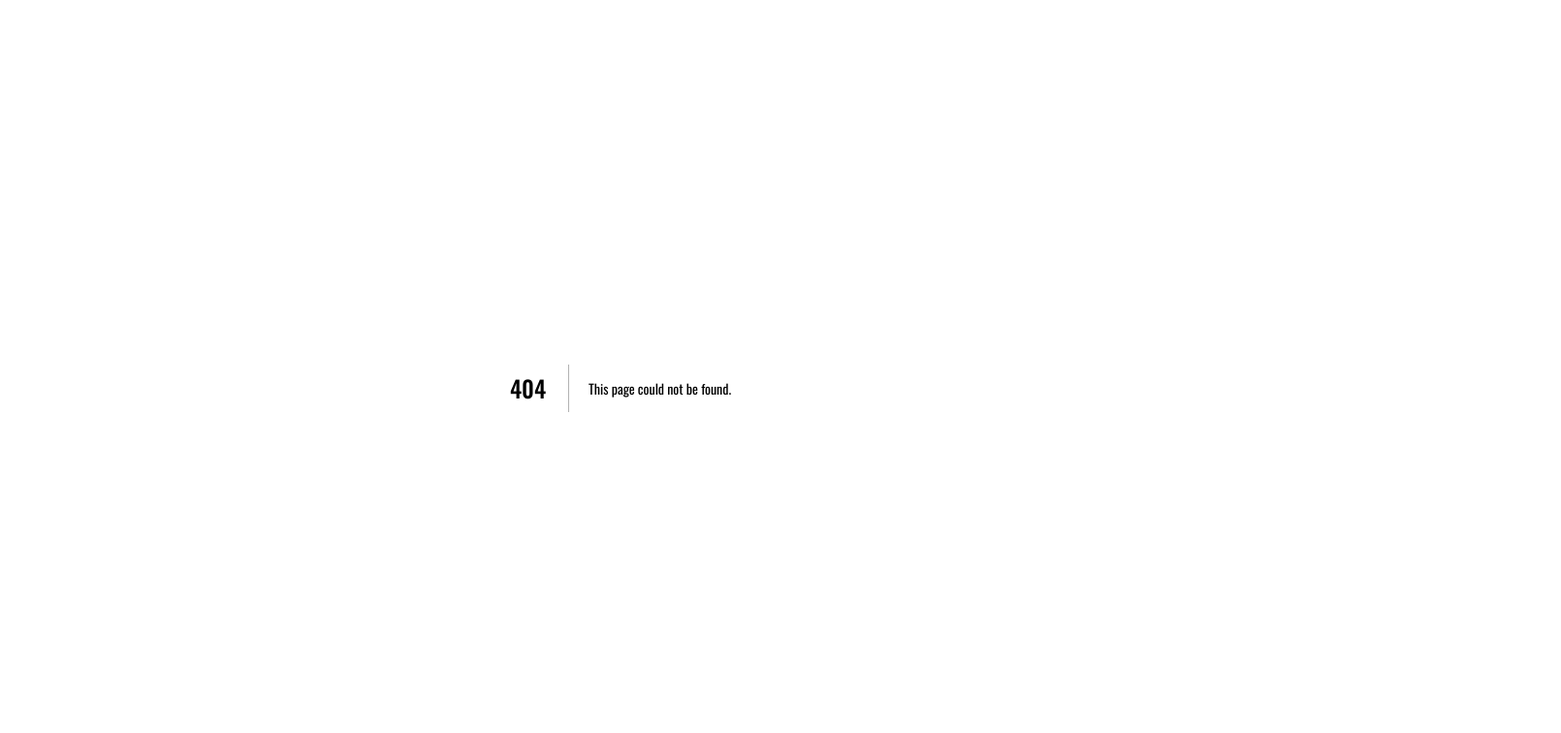
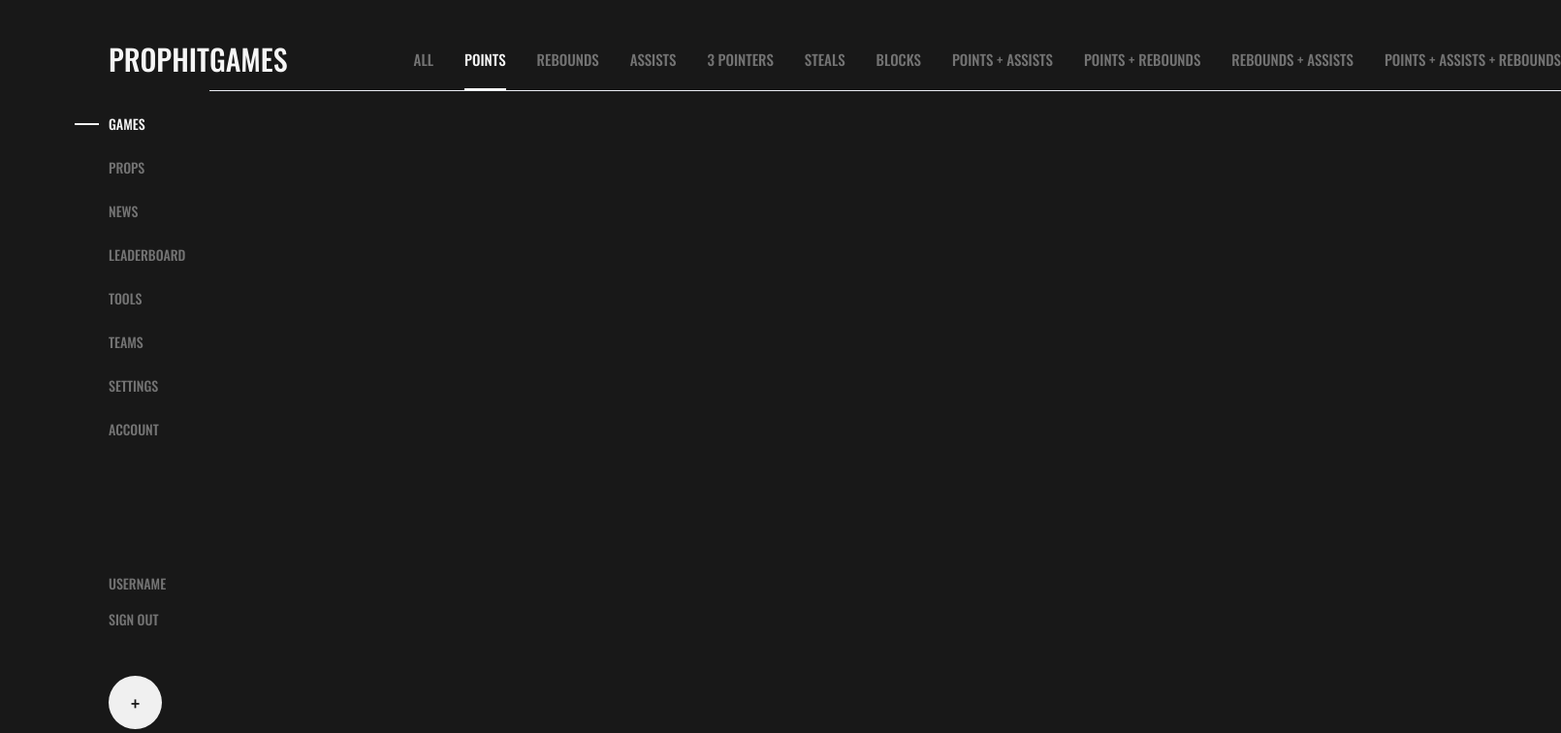
Before and after one commit to jDelille/prophit, a Next.js app: page /games in a window 1280 px wide. Before the commit this address had no page. Shown: the top 756 px of the page at 97% size, 1610 px wide, since content can reach past the window. Built offline with nearby package versions, Linux system fonts and the light colour scheme.

Commit message:
wip: adding pages

```diff
--- /dev/null
+++ b/app/games/page.tsx
@@ -0,0 +1,23 @@
+"use client";
+
+import Header from "@/components/header/Header";
+import Labels from "@/components/labels/Labels";
+import { getLabelsByLeague } from "@/constants/labels";
+import React, { useState } from "react";
+
+type PageProps = {};
+
+const Page: React.FC<PageProps> = () => {
+  const [prop, setProp] = useState<string>("Points");
+  const [propCount, setPropCount] = useState(0);
+  const labelList = getLabelsByLeague("nba");
+  return (
+    <div className="page">
+      <div className="main">
+        <Header setProp={setProp} activeProp={prop} />
+      </div>
+    </div>
+  );
+};
+
+export default Page;
--- a/app/layout.tsx
+++ b/app/layout.tsx
@@ -1,6 +1,7 @@
 import type { Metadata } from "next";
 import { Oswald } from "next/font/google";
-import '../scss/globals.scss';
+import Navbar from "@/components/navbar/Navbar";
+import "../scss/globals.scss";
 
 const oswald = Oswald({
   subsets: ["latin"],
@@ -13,15 +14,17 @@ export const metadata: Metadata = {
   description: "A sports prop bet analyzer",
 };
 
-
 export default function RootLayout({
   children,
 }: Readonly<{
   children: React.ReactNode;
 }>) {
   return (
-    <html lang="en" className={oswald.variable}>
-      <body >
+    <html lang="en" className={oswald.variable} suppressHydrationWarning>
+      <body className="layout">
+        <div className="side">
+          <Navbar />
+        </div>
         {children}
       </body>
     </html>
--- a/components/filters/Filters.tsx
+++ b/components/filters/Filters.tsx
@@ -30,7 +30,7 @@ const Filters: React.FC<FiltersProps> = ({setProp, activeProp}) => {
     <div className={styles.filter}>
       <ul>
         {props.map((prop) => (
-          <li onClick={() => handlePropClick(prop)} className={activeProp === prop ? styles.active : ""}>{prop}</li>
+          <li key={prop} onClick={() => handlePropClick(prop)} className={activeProp === prop ? styles.active : ""}>{prop}</li>
         ))}
       </ul>
     </div>
--- a/components/header/Header.tsx
+++ b/components/header/Header.tsx
@@ -1,7 +1,10 @@
+"use client";
+
 import React, { useEffect, useRef } from "react";
 import styles from "./Header.module.scss";
 import Filters from "../filters/Filters";
 import gsap from "gsap";
+import { usePathname } from "next/navigation";
 
 type HeaderProps = {
   setProp: (val: string) => void;
@@ -11,22 +14,37 @@ type HeaderProps = {
 const Header: React.FC<HeaderProps> = ({ setProp, activeProp }) => {
   const titleRef = useRef<HTMLDivElement>(null);
   const filtersRef = useRef<HTMLDivElement>(null);
+  const pathname = usePathname();
 
   useEffect(() => {
+    if (!titleRef.current || !filtersRef.current) return;
+
+    // Set initial hidden state
+    gsap.set(titleRef.current, { y: -40, opacity: 0 });
+    gsap.set(filtersRef.current, { y: -20, opacity: 0 });
+
     const tl = gsap.timeline();
 
-  tl.from(titleRef.current, {
-    y: -40,
-    opacity: 0,
+    tl.to(titleRef.current, {
+      y: 0,
+      opacity: 1,
       duration: 0.5,
       ease: "power2.out",
-  }).from(filtersRef.current, {
-    y: -20,
-    opacity: 0,
+    }).to(
+      filtersRef.current,
+      {
+        y: 0,
+        opacity: 1,
         duration: 0.5,
         ease: "power2.out",
-  }, "<");
-}, []);
+      },
+      "<"
+    );
+
+    return () => {
+      tl.kill();
+    };
+  }, [pathname]);
 
   const today = new Date().toLocaleDateString("en-US", {
     weekday: "long",
@@ -38,13 +56,13 @@ useEffect(() => {
   return (
     <div className={styles.header}>
       <div className={styles.title} ref={titleRef}>
-        <p>Props</p>
+        <p>{pathname.replace("/", "")}</p>
         {/* <p>{today}</p> Uncomment this if you want to display the full date */}
       </div>
 
       {/* Wrap Filters in a div to target it for animation */}
       <div ref={filtersRef}>
-        <Filters setProp={setProp} activeProp={activeProp} />
+        <Filters setProp={setProp} activeProp={activeProp}  />
       </div>
     </div>
   );
--- a/components/navbar/Navbar.module.scss
+++ b/components/navbar/Navbar.module.scss
@@ -1,4 +1,4 @@
-@use '../../scss/variables.scss' as var;
+@use "../../scss/variables.scss" as var;
 
 .navbar {
   width: 100%;
@@ -27,9 +27,14 @@
     font-weight: 500;
     color: var.$gray;
     li {
-      cursor: pointer;
-      &:hover {
-        color: var.$offwhite;
+      a {
+        color: var.$gray;
+        text-decoration: none;
+        cursor: pointer;
+
+        &:hover {
+          color: var.$offwhite;
+        }
       }
     }
 
--- a/components/navbar/Navbar.tsx
+++ b/components/navbar/Navbar.tsx
@@ -1,6 +1,9 @@
+"use client";
 import React, { useEffect, useRef } from "react";
 import styles from "./Navbar.module.scss";
 import gsap from "gsap";
+import Link from "next/link";
+import { usePathname } from "next/navigation";
 
 type NavbarProps = {};
 
@@ -9,37 +12,55 @@ const Navbar: React.FC<NavbarProps> = () => {
   const linksRef = useRef<HTMLUListElement>(null);
   const userLinksRef = useRef<HTMLUListElement>(null);
   const favoritesRef = useRef<HTMLDivElement>(null);
+  const pathname = usePathname();
 
  useEffect(() => {
+  if (
+    !logoRef.current ||
+    !linksRef.current ||
+    !userLinksRef.current ||
+    !favoritesRef.current
+  )
+    return;
+
+  // Reset to hidden state
+  gsap.set(logoRef.current, { x: -30, opacity: 0 });
+  gsap.set(linksRef.current.querySelectorAll("li"), { x: -50, opacity: 0 });
+  gsap.set(userLinksRef.current.querySelectorAll("li"), { x: -50, opacity: 0 });
+  gsap.set(favoritesRef.current, { x: -50, opacity: 0 });
+
   const tl = gsap.timeline();
 
-  tl.from(logoRef.current, {
-    x: -30,
-    opacity: 0,
+  tl.to(logoRef.current, {
+    x: 0,
+    opacity: 1,
     duration: 0.5,
     ease: "power2.out",
   });
 
   const combinedItems: Element[] = [];
 
-  if (linksRef.current) {
-    combinedItems.push(...Array.from(linksRef.current.querySelectorAll("li")));
-  }
-  if (userLinksRef.current) {
-    combinedItems.push(...Array.from(userLinksRef.current.querySelectorAll("li")));
-  }
-  if (favoritesRef.current) {
-    combinedItems.push(favoritesRef.current);
-  }
+  combinedItems.push(...Array.from(linksRef.current.querySelectorAll("li")));
+  combinedItems.push(...Array.from(userLinksRef.current.querySelectorAll("li")));
+  combinedItems.push(favoritesRef.current);
 
-  tl.from(combinedItems, {
-    x: -50,
-    opacity: 0,
+  tl.to(combinedItems, {
+    x: 0,
+    opacity: 1,
     duration: 0.5,
     stagger: 0.1,
     ease: "power2.out",
   });
+
+  return () => {
+    tl.kill();
+  };
 }, []);
+
+const isActiveLink = (path: string) => {
+  if (pathname === path) return styles.activeLink;
+  if (pathname !== path) return styles.link;
+}
 
   return (
     <div className={styles.navbar}>
@@ -48,9 +69,18 @@ const Navbar: React.FC<NavbarProps> = () => {
       </div>
 
       <ul className={styles.links} ref={linksRef}>
-        <li>Games</li>
-        <li className={styles.activeLink}>Props</li>
-        <li>News</li>
+        <li>
+          {" "}
+          <Link href={"/games"} className={isActiveLink("/games")}>Games</Link>
+        </li>
+        <li>
+          <Link href={"/props"} className={isActiveLink("/props")}>
+            Props
+          </Link>
+        </li>
+        <li>
+          <Link href={"/news"} className={isActiveLink("/news")}>News</Link>
+        </li>
         <li>Leaderboard</li>
         <li>Tools</li>
         <li>Teams</li>
--- a/scss/globals.scss
+++ b/scss/globals.scss
@@ -8,23 +8,28 @@
   font-optical-sizing: auto;
 }
 
-.page {
-  height: 100vh;
-  width: 100vw;
+.layout {
+  background-color: var.$black;
   padding: 3rem 7rem;
   display: flex;
   justify-content: space-between;
   overflow: hidden;
-  background-color: var.$black;
+  height: 100vh;
+  width: 100vw;
   color: var.$white;
+
   .side {
     width: 300px;
     height: 100%;
+  }
+}
 
-  }
+.page {
+  display: flex;
+  justify-content: space-between;
 
   .main {
-    width: calc(100vw - 300px);
+    width: 100%;
     margin-left: auto;
     height: 300vh;
     position: relative;
```
Also changed, not shown: app/page.tsx (+2 -8 lines), app/props/page.tsx (added, +24 -0 lines), components/labels/Labels.tsx (+19 -7 lines). Lines whose indentation alone changed are shown as unchanged.
